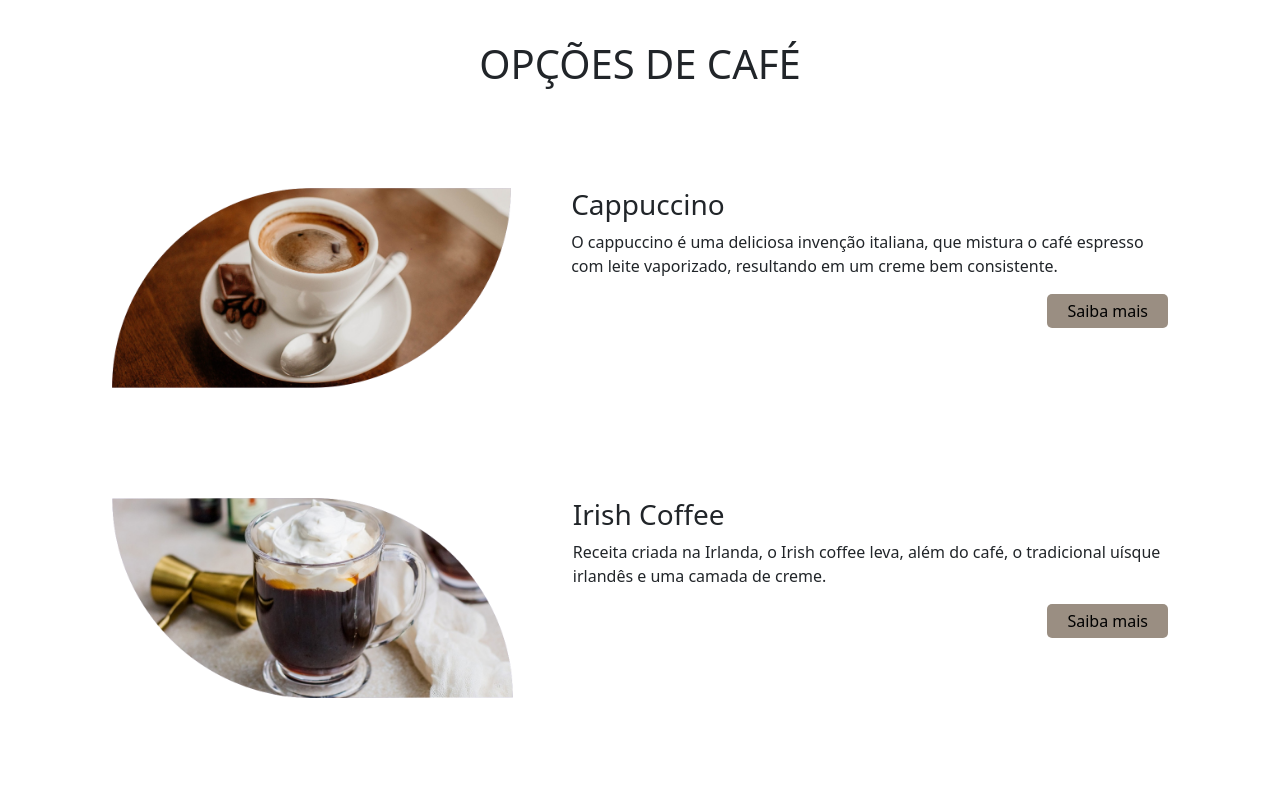
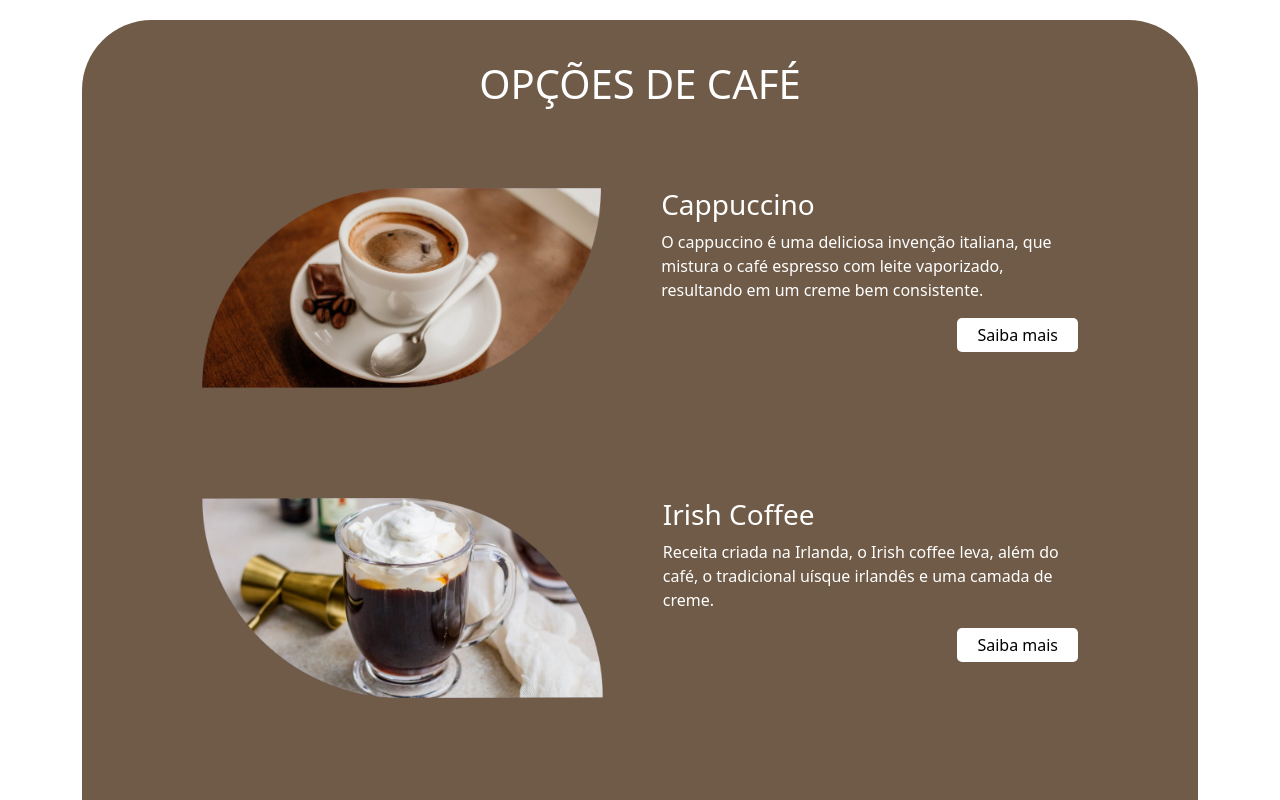
Before and after one commit to Deborahnvaes/aroma-celestial, a Next.js app: page / in a window 1280 px wide. Shown: the top 800 px of the page. Built offline with nearby package versions, Linux system fonts and the light colour scheme.

Commit message:
feat: Mudança para tema escuro

```diff
--- a/src/app/styles.css
+++ b/src/app/styles.css
@@ -1,26 +1,30 @@
 /* Opções de café */
 .opcoes-cafe{
-  margin-top: 40px;
+  margin-top: 20px;
+  padding: 40px;
+  background-color: #6F5B47;
+  border-radius: 70px;
 }
 
 .opcoes-cafe h1{
   text-align: center;
   font-size: 40px;
-  margin-bottom: 70px;
+  color: white;
 }
 .itens-cardapio{
   display: flex;
-  margin-bottom: 50px;
+  margin: 50px;
  }
  .itens-cardapio img{
      height: 200px;
      margin: 30px;
  }
  .informacao-cardapio{
-    margin: 30px;
+    padding: 30px;
+    color: white;
  }
  .btn-saiba-mais{
-  background: #9A8E82;
+  background: white;
   border: none;
   border-radius: 5px;
   padding: 5px 20px;
```
